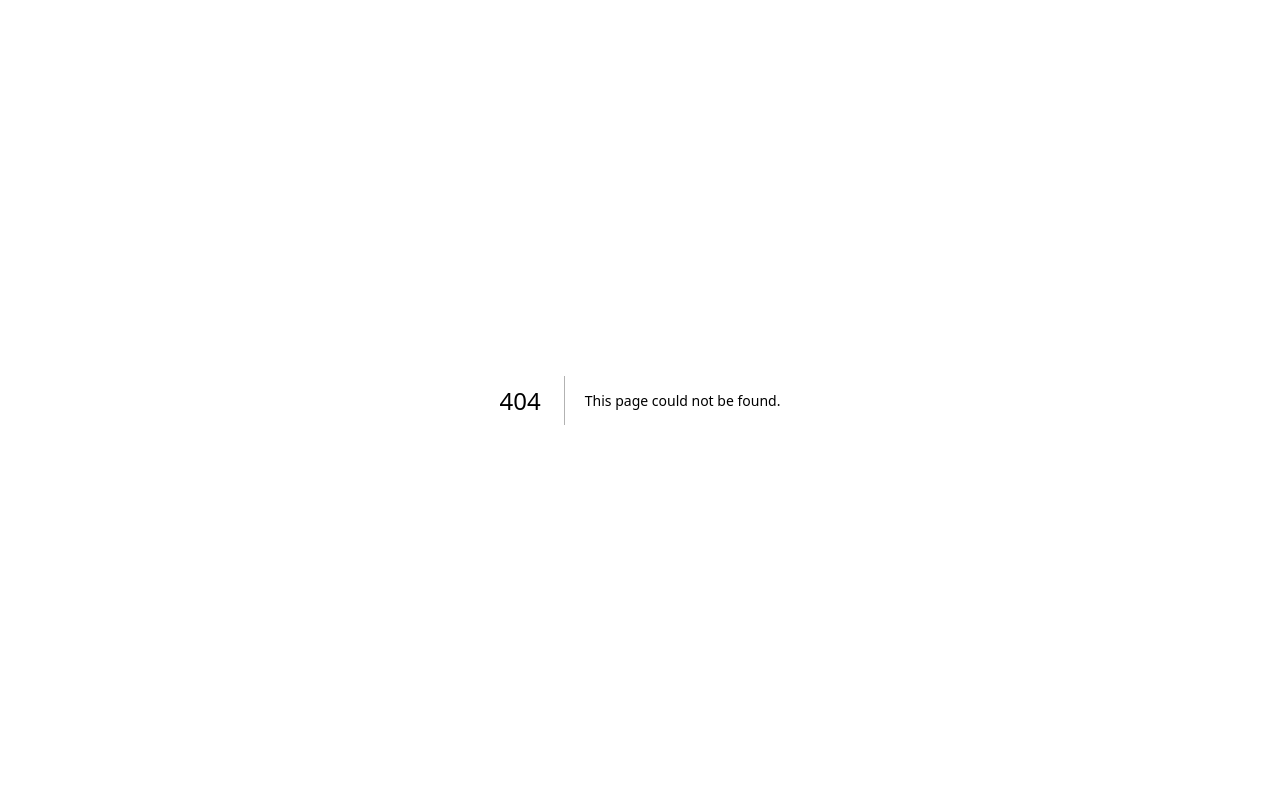
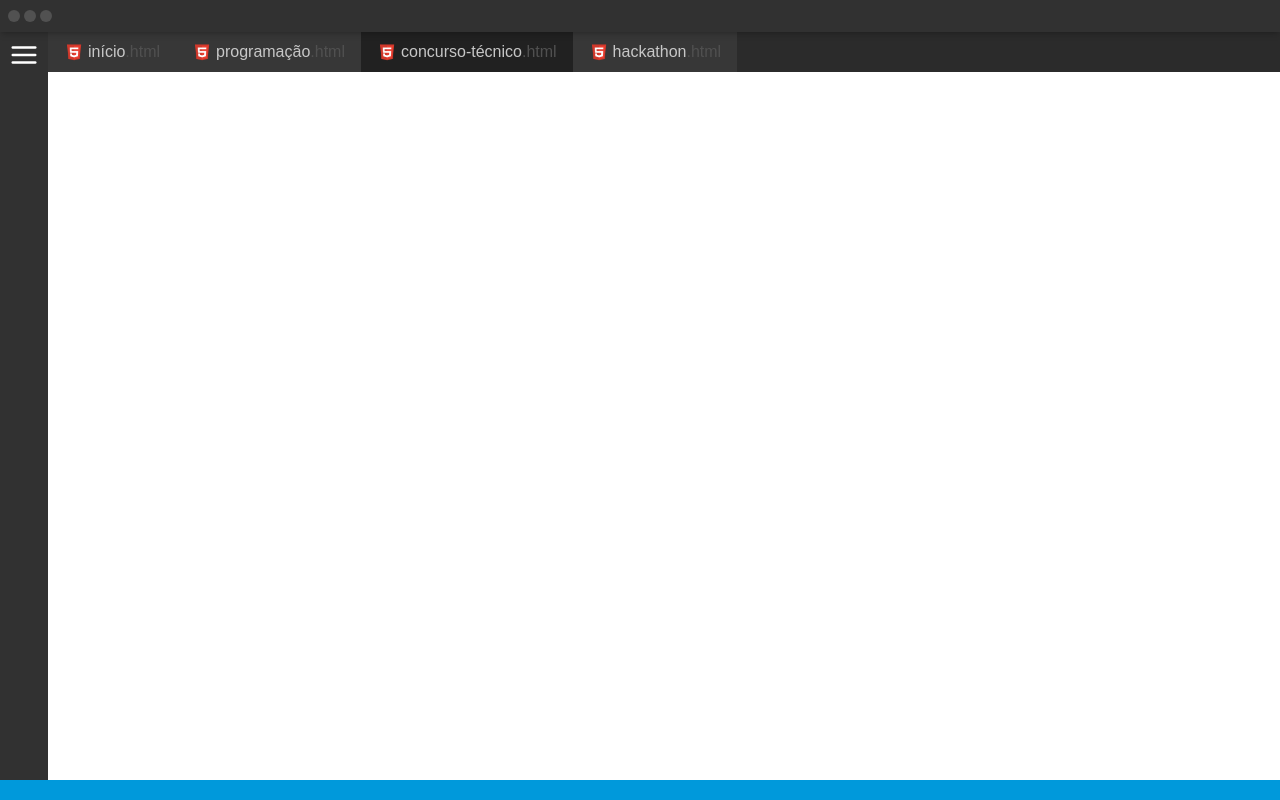
Before and after one commit to GustavoGebhardt/semana-informatica-ifrs, a Next.js app: page /concurso-tecnico in a window 1280 px wide. Before the commit this address had no page. Built offline with nearby package versions, Linux system fonts and the light colour scheme.

Commit message:
Create Pages

```diff
--- /dev/null
+++ b/src/app/concurso-tecnico/page.tsx
@@ -0,0 +1,15 @@
+import Footer from "@/components/local/footer";
+import Header from "@/components/local/header";
+import Menu from "@/components/local/menu";
+import Sidebar from "@/components/local/sidebar";
+
+export default function ConcursoTecnico() {
+  return (
+    <div className="w-screen h-screen">
+      <Header />
+      <Sidebar />
+      <Menu page="concurso-tecninco" />
+      <Footer />
+    </div>
+  );
+}
--- /dev/null
+++ b/src/app/hackathon/page.tsx
@@ -0,0 +1,15 @@
+import Footer from "@/components/local/footer";
+import Header from "@/components/local/header";
+import Menu from "@/components/local/menu";
+import Sidebar from "@/components/local/sidebar";
+
+export default function Hackathon() {
+  return (
+    <div className="w-screen h-screen">
+      <Header />
+      <Sidebar />
+      <Menu page="hackathon" />
+      <Footer />
+    </div>
+  );
+}
--- /dev/null
+++ b/src/app/programacao/page.tsx
@@ -0,0 +1,15 @@
+import Footer from "@/components/local/footer";
+import Header from "@/components/local/header";
+import Menu from "@/components/local/menu";
+import Sidebar from "@/components/local/sidebar";
+
+export default function Programacao() {
+  return (
+    <div className="w-screen h-screen">
+      <Header />
+      <Sidebar />
+      <Menu page="programacao" />
+      <Footer />
+    </div>
+  );
+}
```
